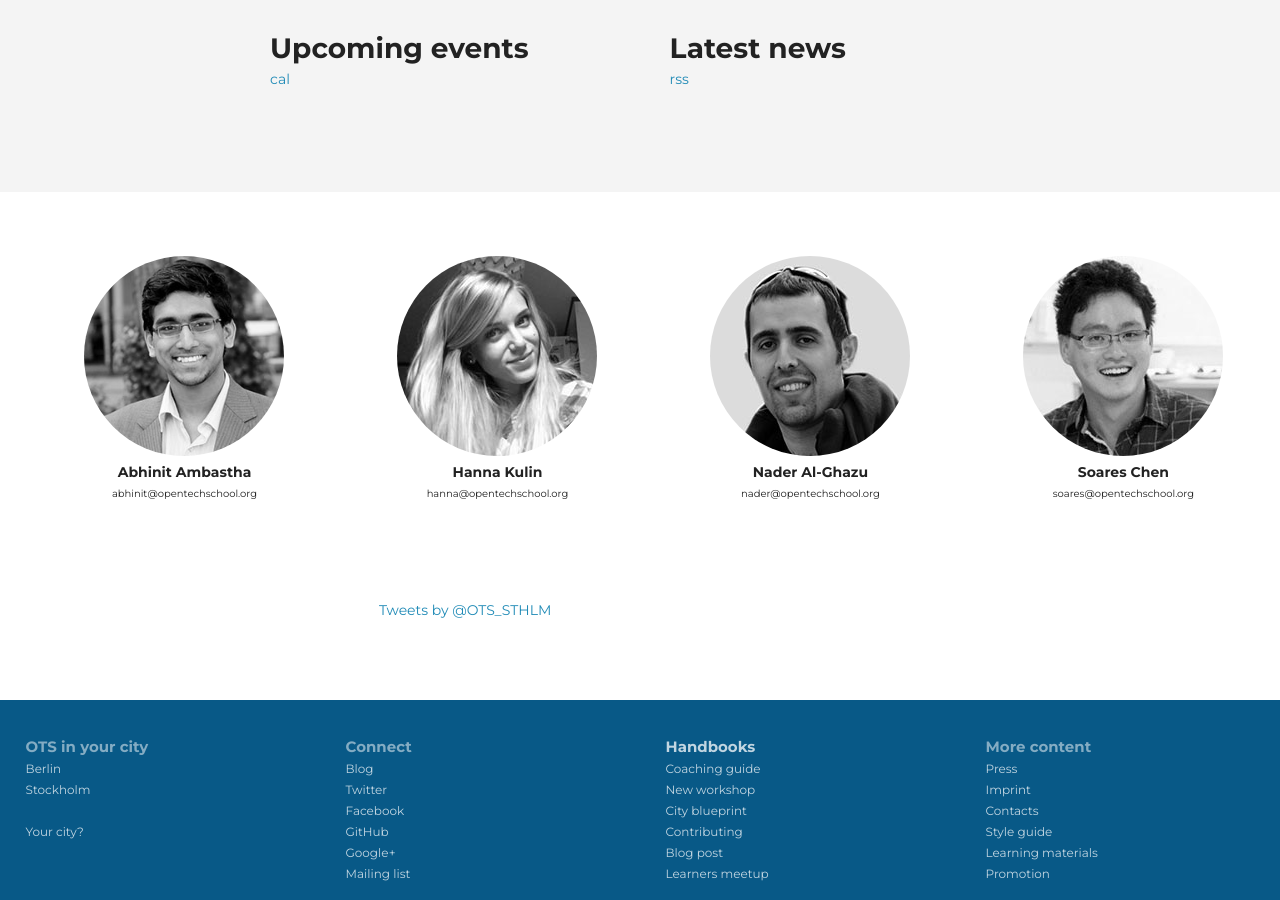
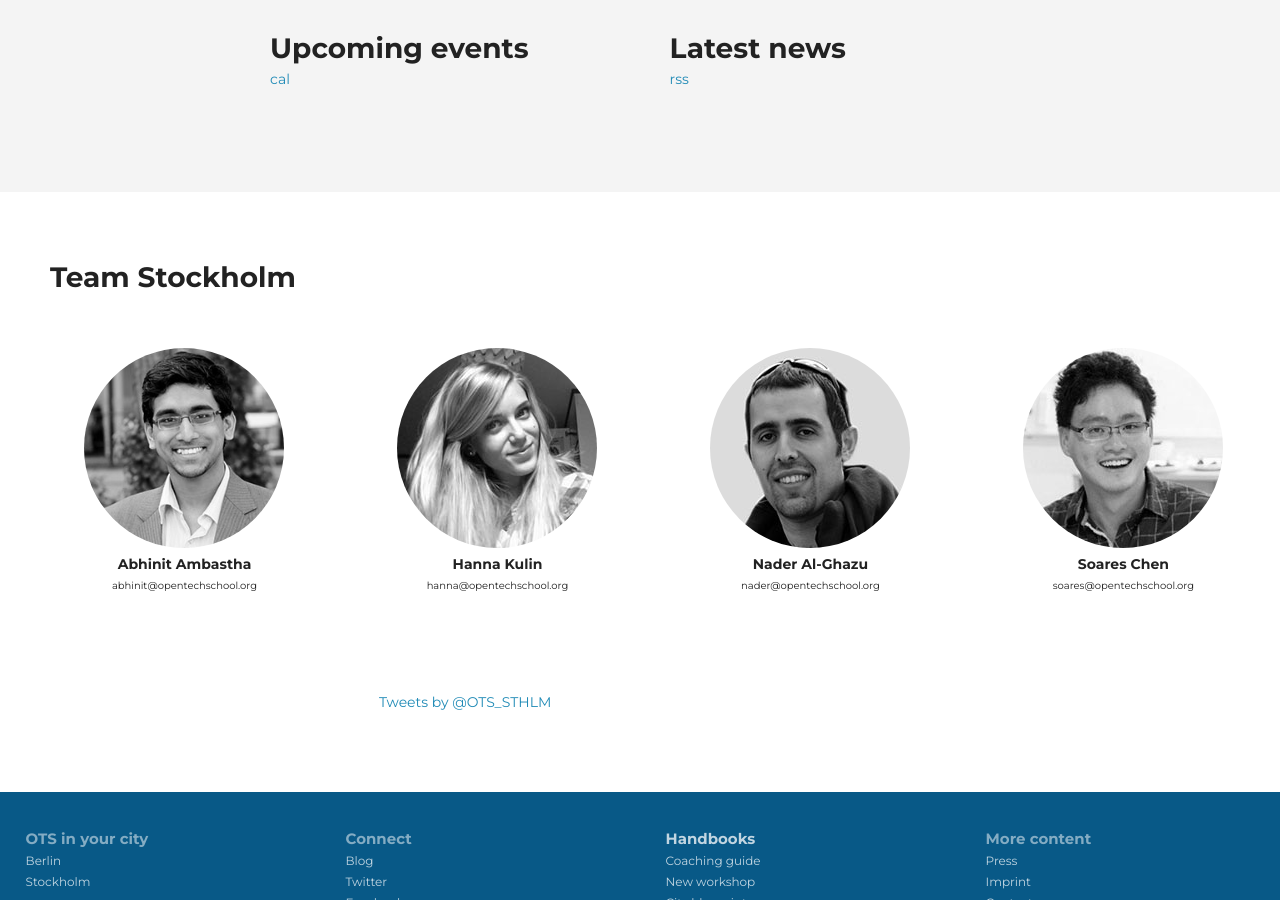
Before and after one commit to OpenTechSchool/www.opentechschool.org, a Jekyll site: the page built from stockholm/index.md, in a window 1280 px wide and 900 px high, scrolled down 779 px. Built offline with Jekyll 4.4.1, drawn with Linux system fonts in a browser that asks for light colours; nearby versions of some CDN libraries; comment, search, counter and statistics services are not loaded.

Commit message:
introducing teams

```diff
--- a/stockholm/index.md
+++ b/stockholm/index.md
@@ -8,7 +8,7 @@ meetupcom_group: opentechschool-stockholm
 about: "We're the first OpenTechSchool team outside of Germany! We are developing a network of coworking spaces, startups, schools, and institutions to organize our events, and are currently collaborating with the KTH (Royal Institute of Technology) and KKH (Royal Institute of Art) to create a university-powered hacker space in town."
 ---
 
-
+<h2 style="margin: 0 0 50px 50px;">Team Stockholm</h2>
 
 <ul class="float_list float_list_4 team_list">
 
```
Also changed, not shown: berlin/index.md (+3 -0 lines).
